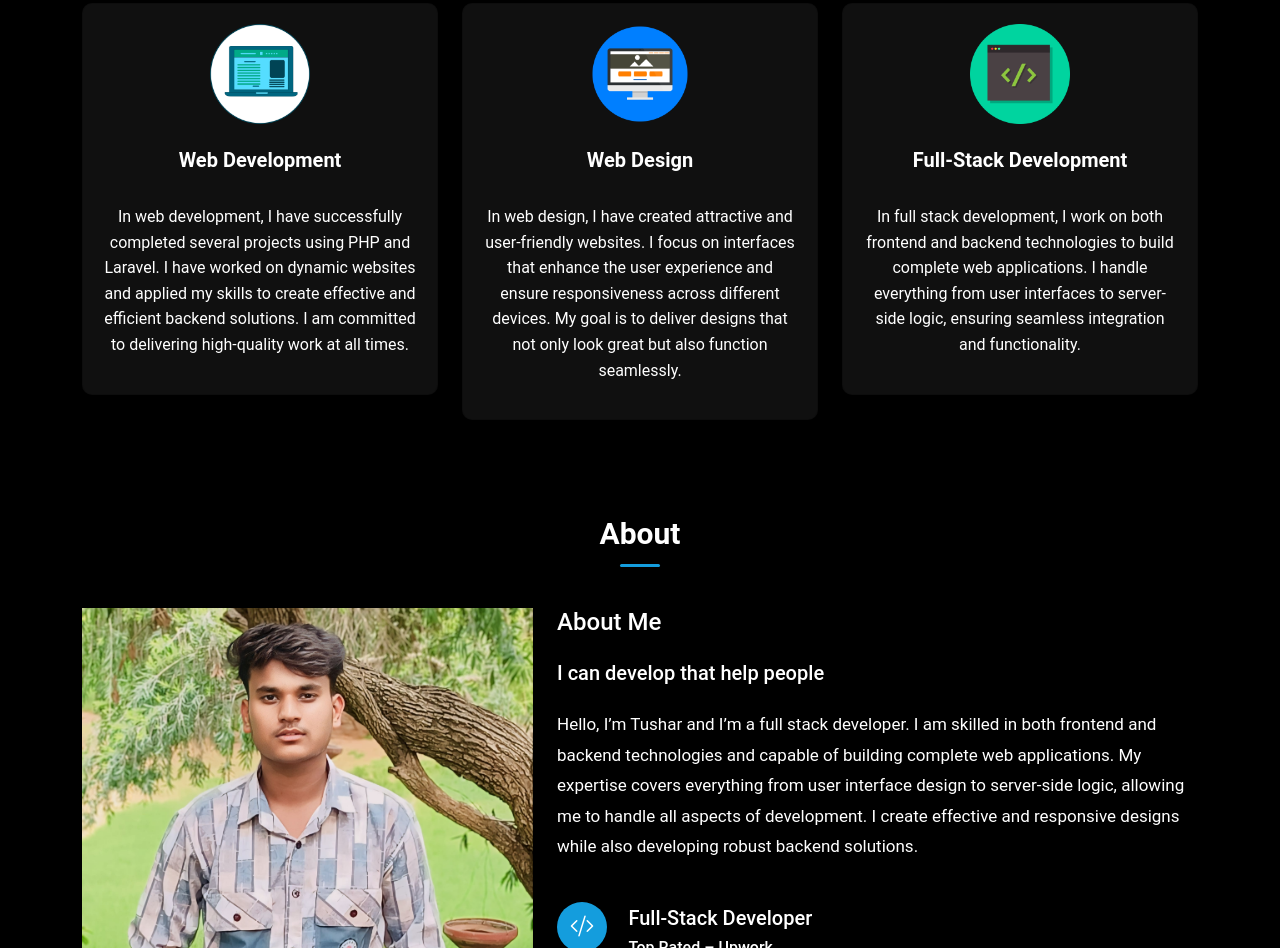
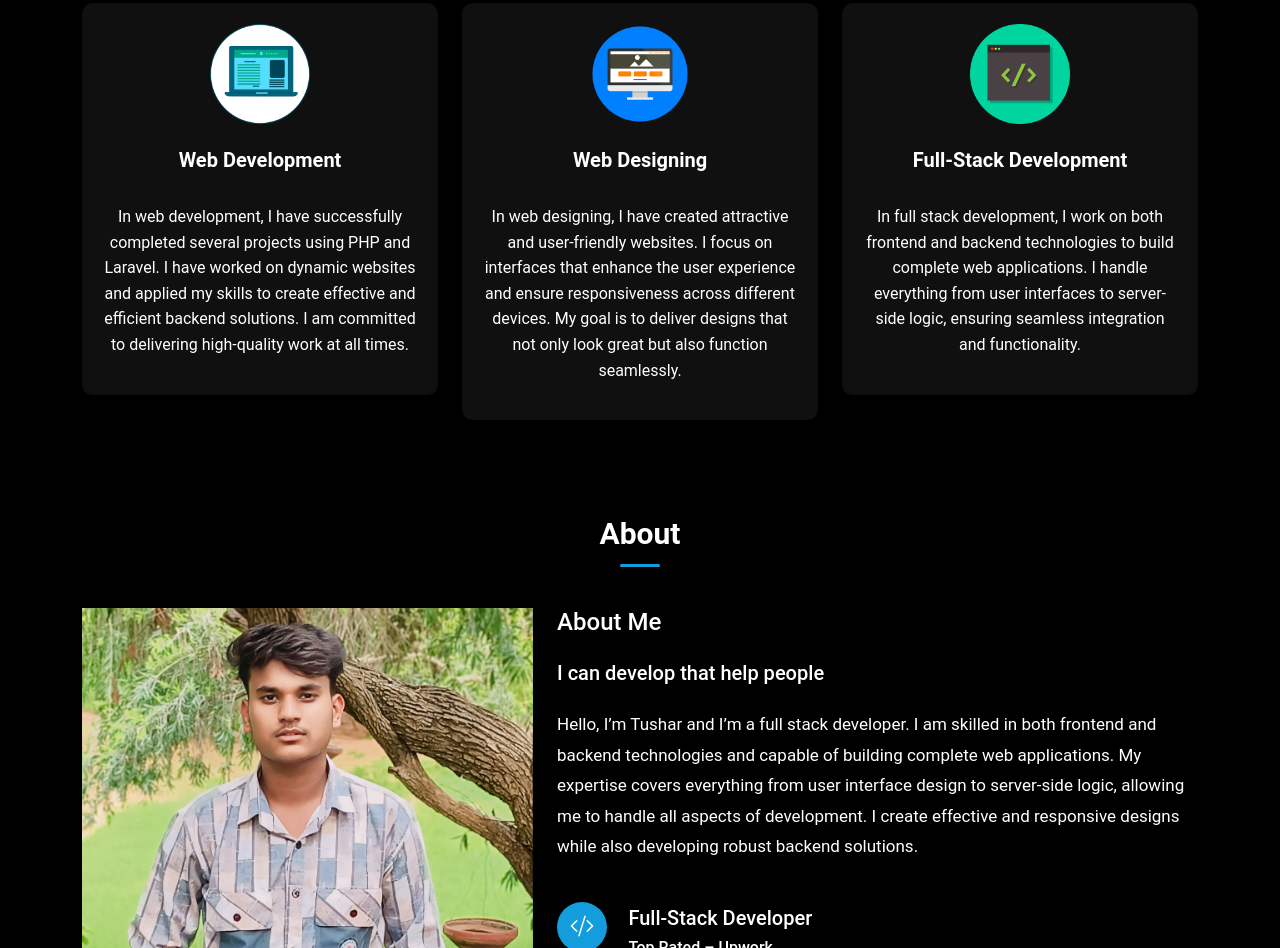
Before and after one commit to tusharaameriya/WebTushar, a plain HTML site: page index.html in a window 1280 px wide. Shown: the part 799-1747 px from the top of the page. Drawn offline with nearby package versions, Linux system fonts and the light colour scheme.

Commit message:
Update index.html

```diff
--- a/index.html
+++ b/index.html
@@ -143,9 +143,9 @@
                     alt=""
                   />
                 </div>
-                <h5 class="text-center mt-4 fw-bold">Web Design</h5>
+                <h5 class="text-center mt-4 fw-bold">Web Designing</h5>
                 <p class="text-center mt-4">
-                  In web design, I have created attractive and user-friendly websites. I focus on interfaces that enhance the user experience and ensure responsiveness across different devices. My goal is to deliver designs that not only look great but also function seamlessly.
+                  In web designing, I have created attractive and user-friendly websites. I focus on interfaces that enhance the user experience and ensure responsiveness across different devices. My goal is to deliver designs that not only look great but also function seamlessly.
                 </p>
               </div>
             </div>
```
